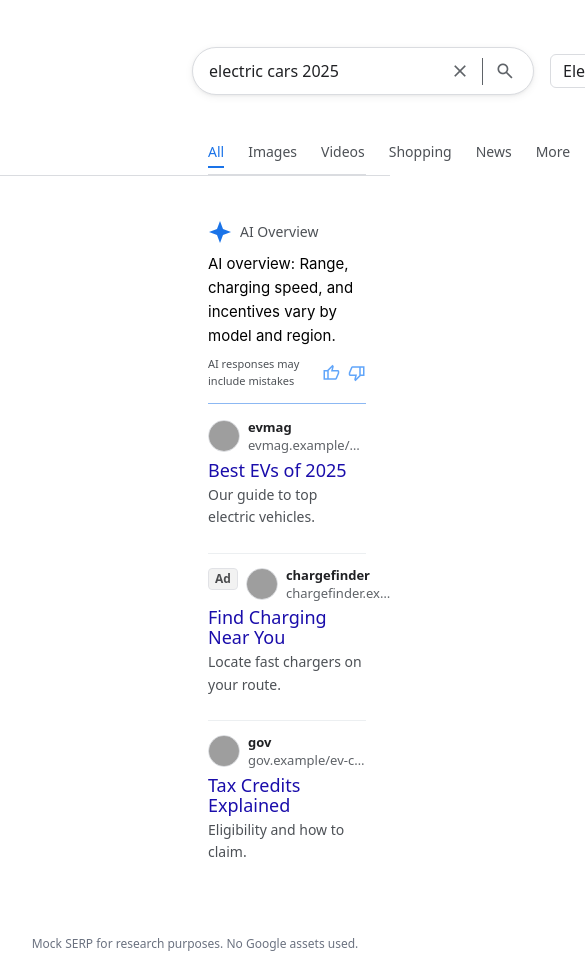
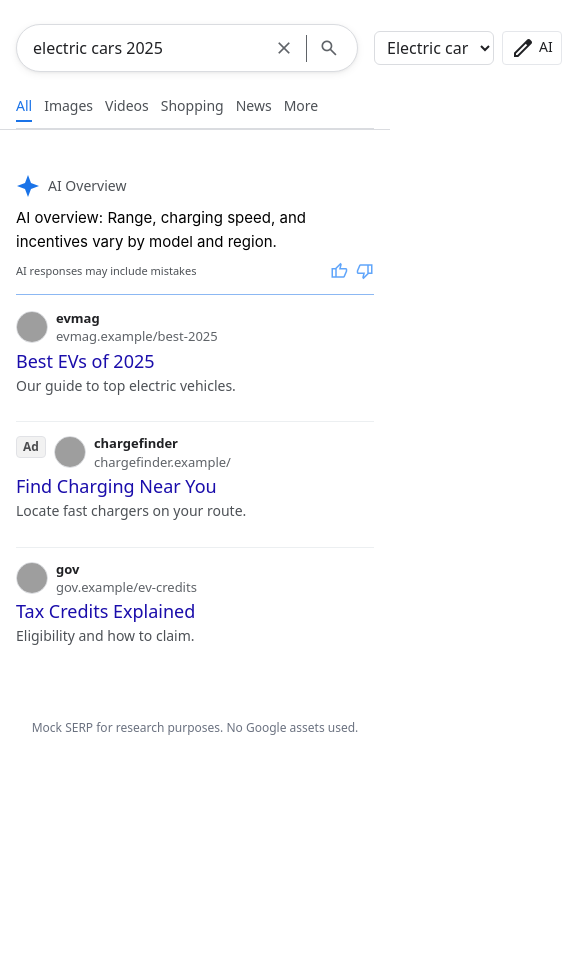
Before and after one commit to Eli-Roderick/Eli-Roderick.github.io, a React (Vite) app: page / in a window 390 px wide. Shown: the top 976 px of the page, 585 px wide, since content can reach past the window. After the commit the page ends 844 px from the top, so only its background shows below. Built offline with nearby package versions, Linux system fonts and the light colour scheme; grey boxes are pictures that could not be loaded.

Commit message:
Make it look better on mobile

```diff
--- a/src/App.jsx
+++ b/src/App.jsx
@@ -196,7 +196,7 @@ export default function App() {
       {/* Header */}
       <header className="search-header">
         {/* Top row: search bar + controls */}
-        <div className="pl-48 pr-6 pt-6 pb-3 flex items-center gap-4">
+        <div className="pl-4 md:pl-48 pr-4 md:pr-6 pt-6 pb-3 flex items-center gap-4">
           <div className="flex-1">
             <div className="search-bar">
               <input
@@ -218,26 +218,27 @@ export default function App() {
           </div>
 
           {/* Experimenter controls */}
-          <div className="flex items-center gap-2">
+          <div className="flex items-center gap-2 flex-shrink-0">
             <select className="select-primary" value={current} onChange={handleSelectChange}>
               {order.map((item, idx) => (
                 <option key={item.path} value={idx}>{item.label}</option>
               ))}
             </select>
             <button
-              className="border rounded px-2 py-1 text-sm"
+              className="border rounded px-2 py-1 text-sm whitespace-nowrap"
               onClick={openPasteModal}
               title="Set AI Overview text"
             >
               <span className="material-symbols-outlined align-middle mr-1">edit</span>
-              Set AI Text
+              <span className="hidden sm:inline">Set AI Text</span>
+              <span className="sm:hidden">AI</span>
             </button>
           </div>
         </div>
 
         {/* Tabs row */}
-        <div className="pl-52 pr-6 mt-2">
-          <nav className="tabs flex gap-6 text-sm">
+        <div className="pl-4 md:pl-52 pr-4 md:pr-6 mt-2">
+          <nav className="tabs flex gap-3 md:gap-6 text-sm overflow-x-auto">
             {['All','Images','Videos','Shopping','News','More'].map((tab) => (
               <button
                 key={tab}
@@ -255,7 +256,7 @@ export default function App() {
       {/* Paste modal */}
       {showPasteModal && (
         <div className="modal-backdrop" role="dialog" aria-modal="true">
-          <div className="modal">
+          <div className="modal mx-4">
             <div className="modal-header">
               <h3 className="text-base font-medium">Set AI Overview Text</h3>
               <button className="material-symbols-outlined icon-plain" onClick={() => setShowPasteModal(false)} aria-label="Close">close</button>
@@ -281,7 +282,7 @@ export default function App() {
       )}
 
       {/* Content */}
-      <main className="pl-52 pr-6 py-6">
+      <main className="pl-4 md:pl-52 pr-4 md:pr-6 py-6">
         {loading && <div>Loading…</div>}
         {error && <div className="text-red-600">{error}</div>}
         {!loading && !error && effectiveConfig && (
--- a/src/index.css
+++ b/src/index.css
@@ -179,3 +179,57 @@ body.light .ai-showmore-btn { border-color: #1a73e8; box-shadow: 0 0 0 2px rgba(
 }
 body.light .ai-body { color: #000000; }
 body.light .search-bar { border: 1px solid #dadce0; box-shadow: 0 2px 8px rgba(0,0,0,0.06), 0 1px 3px rgba(0,0,0,0.05); }
+
+/* Mobile-specific styles */
+@media (max-width: 768px) {
+  /* Prevent horizontal scroll on tabs */
+  .tabs {
+    -webkit-overflow-scrolling: touch;
+    scrollbar-width: none;
+    -ms-overflow-style: none;
+  }
+  .tabs::-webkit-scrollbar {
+    display: none;
+  }
+
+  /* Ensure tabs don't wrap */
+  .tabs button {
+    flex-shrink: 0;
+    white-space: nowrap;
+  }
+
+  /* Adjust search bar for mobile */
+  .search-bar {
+    min-width: 0;
+  }
+
+  /* Modal adjustments for mobile */
+  .modal {
+    margin: 1rem;
+    max-height: 90vh;
+  }
+
+  /* Prevent body scroll when modal is open on mobile */
+  body.modal-open {
+    overflow: hidden;
+    position: fixed;
+    width: 100%;
+  }
+
+  /* Adjust select dropdown for mobile */
+  .select-primary {
+    min-width: 0;
+    max-width: 120px;
+  }
+
+  /* Ensure result cards don't overflow */
+  .result-card {
+    word-wrap: break-word;
+    overflow-wrap: break-word;
+  }
+
+  /* Adjust AI overview for mobile */
+  .ai-card {
+    max-width: 100%;
+  }
+}
```
